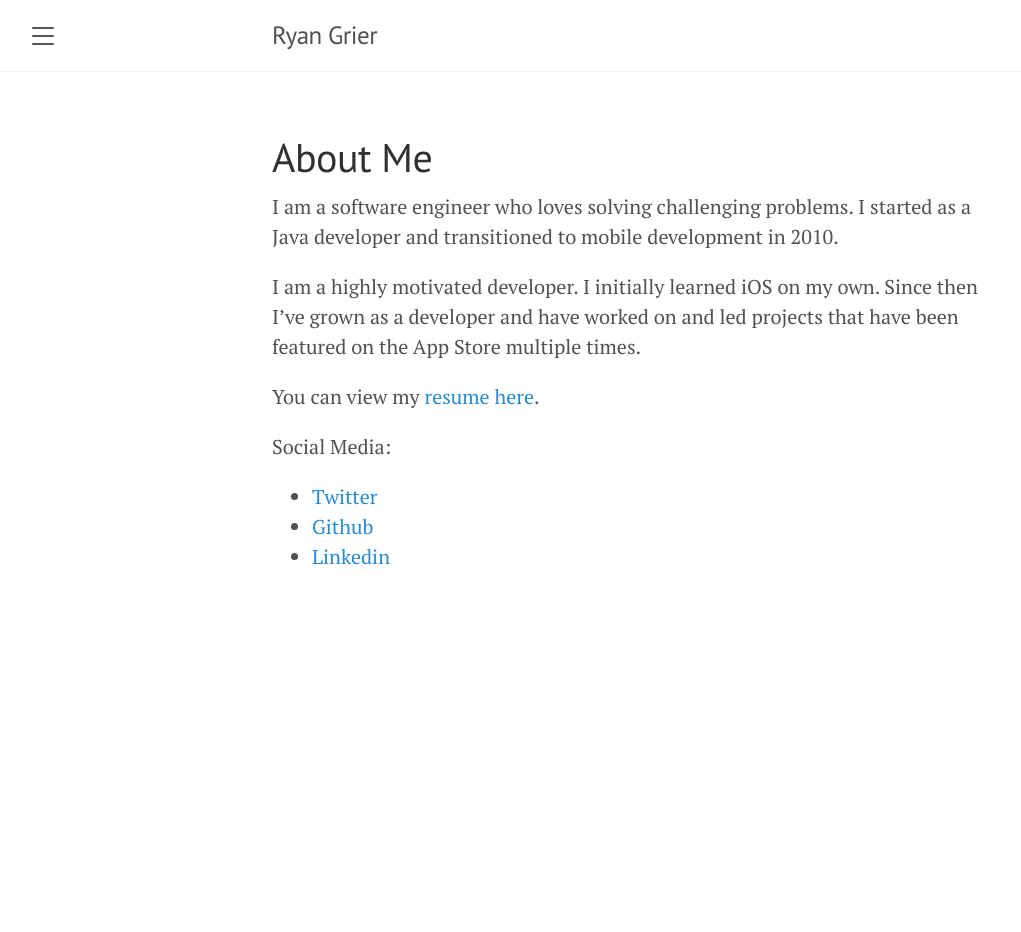
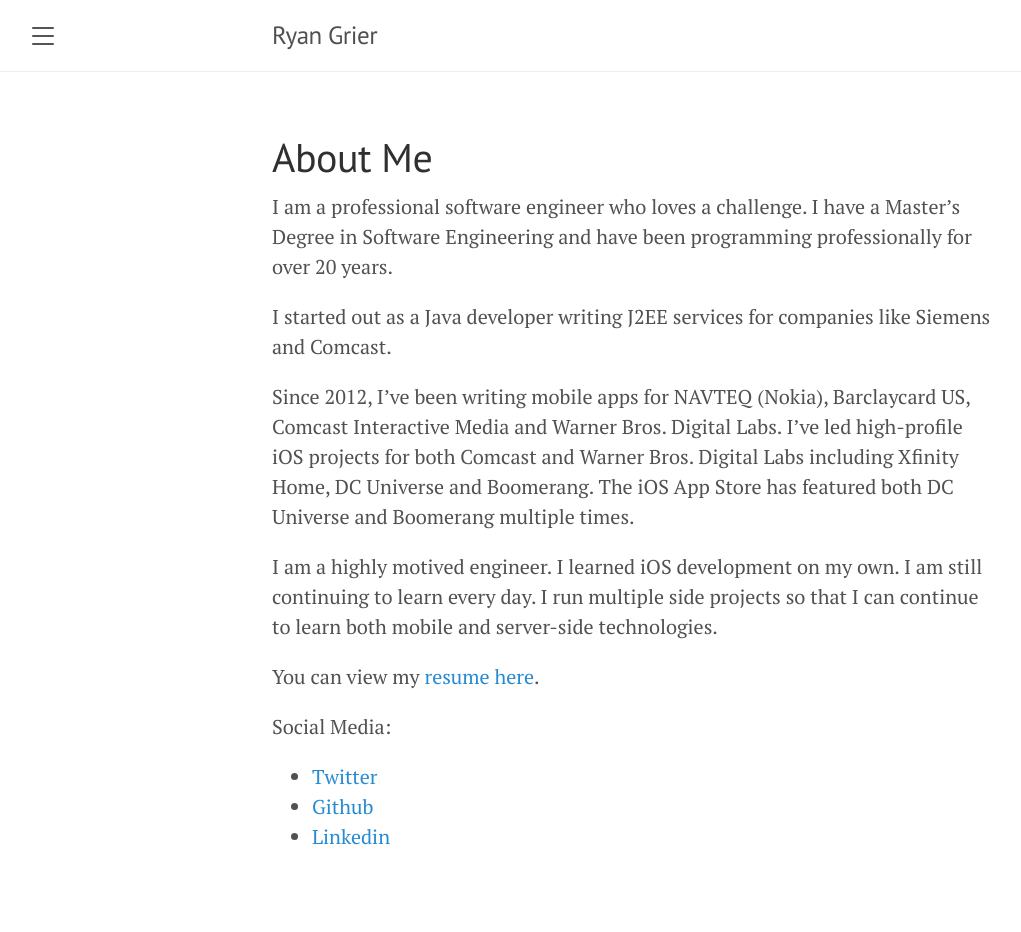
Before and after one commit to rwgrier/rwgrier.github.io, a Jekyll site: the page built from about.md, in a window 1280 px wide. Shown: the whole page, without its empty margins (8-1029 px from the left). Built offline with Jekyll 4.4.1, drawn with Linux system fonts in a browser that asks for light colours; before the commit the page ends 900 px from its top, so only the background shows below that.

Commit message:
Tweaked the About Me text.

```diff
--- a/about.md
+++ b/about.md
@@ -4,9 +4,13 @@ title: About Me
 permalink: /about/
 ---
 
-I am a software engineer who loves solving challenging problems. I started as a Java developer and transitioned to mobile development in 2010.
+I am a professional software engineer who loves a challenge. I have a Master’s Degree in Software Engineering and have been programming professionally for over 20 years.
 
-I am a highly motivated developer. I initially learned iOS on my own. Since then I've grown as a developer and have worked on and led projects that have been featured on the App Store multiple times.
+I started out as a Java developer writing J2EE services for companies like Siemens and Comcast.
+
+Since 2012, I’ve been writing mobile apps for NAVTEQ (Nokia), Barclaycard US, Comcast Interactive Media and Warner Bros. Digital Labs. I’ve led high-profile iOS projects for both Comcast and Warner Bros. Digital Labs including Xfinity Home, DC Universe and Boomerang. The iOS App Store has featured both DC Universe and Boomerang multiple times.
+
+I am a highly motived engineer. I learned iOS development on my own. I am still continuing to learn every day. I run multiple side projects so that I can continue to learn both mobile and server-side technologies.
 
 You can view my [resume here](https://www.dropbox.com/s/o6uo7eie9hedp35/RyanGrier-Resume.pdf?dl=0).
 
```
